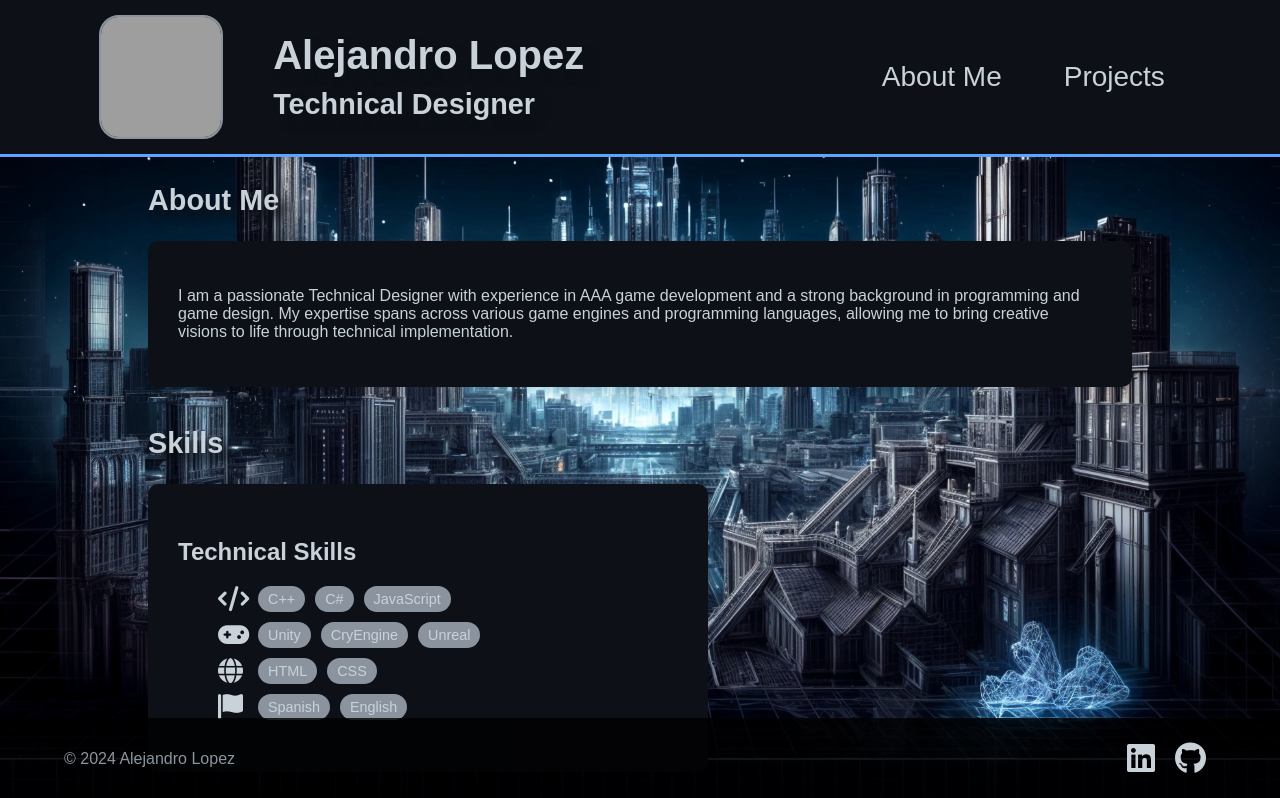
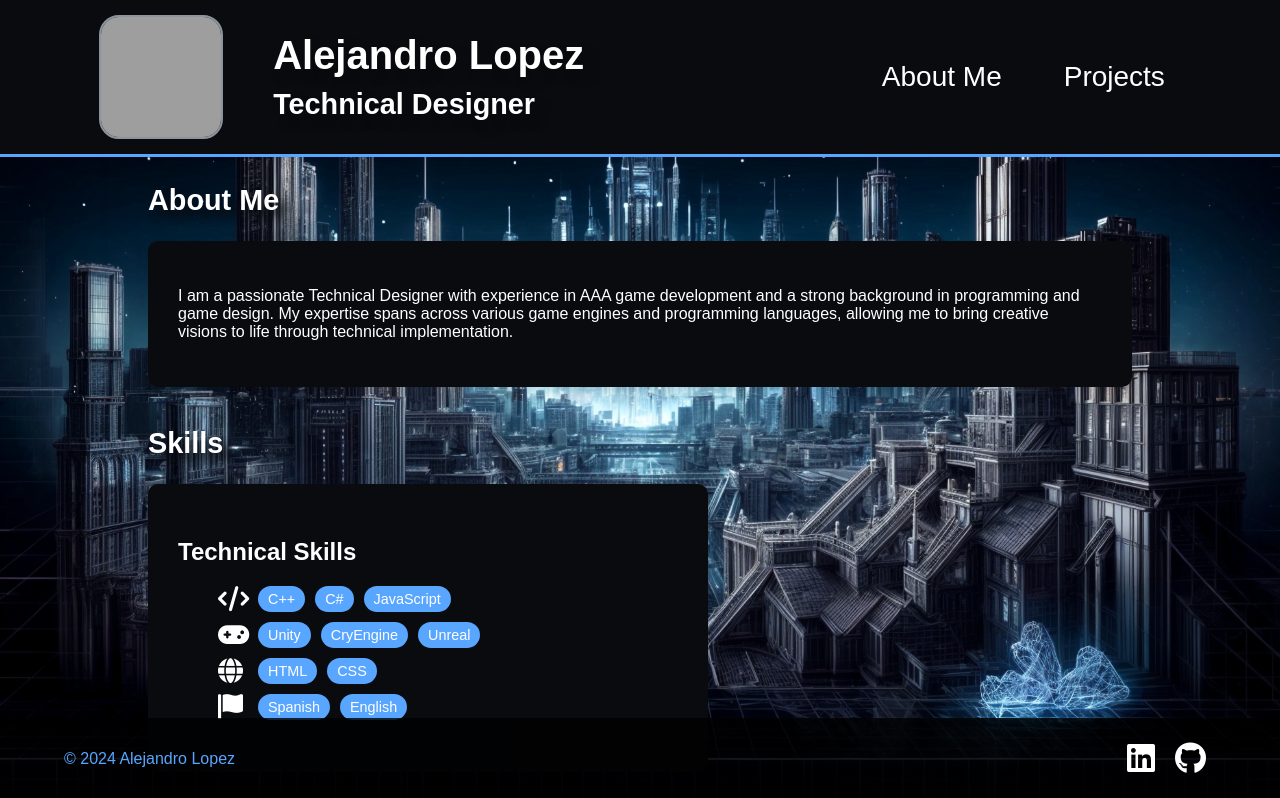
Before and after one commit to SrAlexStarman/portfolioPage, a plain HTML site: page index.html in a window 1280 px wide. Shown: the top 798 px of the page. Drawn offline with Linux system fonts and the light colour scheme; grey boxes are pictures that could not be loaded.

Commit message:
color change to green and blue

```diff
--- a/styles.css
+++ b/styles.css
@@ -1,10 +1,11 @@
 :root {
     --color-primary: #58A6FF; /* Bright Blue */
     --color-secondary: #8B949E; /* Medium Gray */
-    --color-text-light: #C9D1D9; /* Light Gray */
-    --color-background: #0D1117; /* Dark Blue Black */
-    --color-accent: #F85149; /* Bright Red */
+    --color-text-light: #ffffff; /* Light Gray */
+    --color-background: #090b0f; /* Dark Blue Black */
+    --color-accent: #80f849;
     /*
+    --color-accent: #F85149;
     --color-primary: #0779e4;
     --color-secondary: #B82601;
     --color-text: #333;
@@ -115,7 +116,7 @@ header {
 }
 
 .header-buttons button:hover {
-    color: var(--color-secondary);
+    color: var(--color-primary);
 }
 
 /* Main content */
@@ -179,7 +180,7 @@ main.active {
 }
 
 .skill-item {
-    background-color: var(--color-secondary);
+    background-color: var(--color-primary);
     color: var(--color-text-light);
     padding: 5px 10px;
     border-radius: 20px;
@@ -259,7 +260,7 @@ footer {
 }
 
 footer p {
-    color: var(--color-secondary);
+    color: var(--color-primary);
 }
 
 .footer-content {
@@ -283,7 +284,7 @@ footer p {
 }
 
 .social-links a:hover {
-    color: var(--color-secondary);
+    color: var(--color-primary);
 }
 
 .project-item {
```
